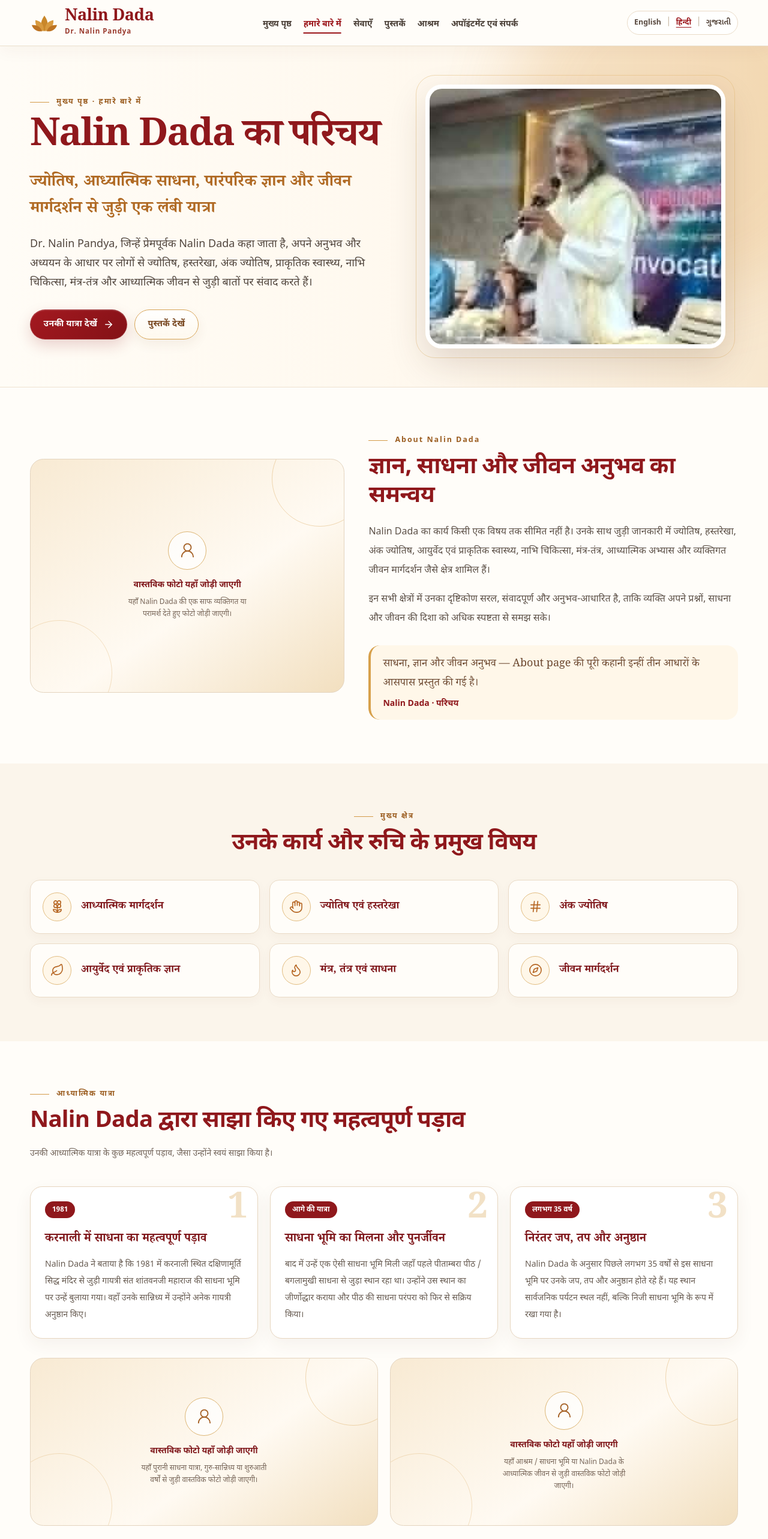
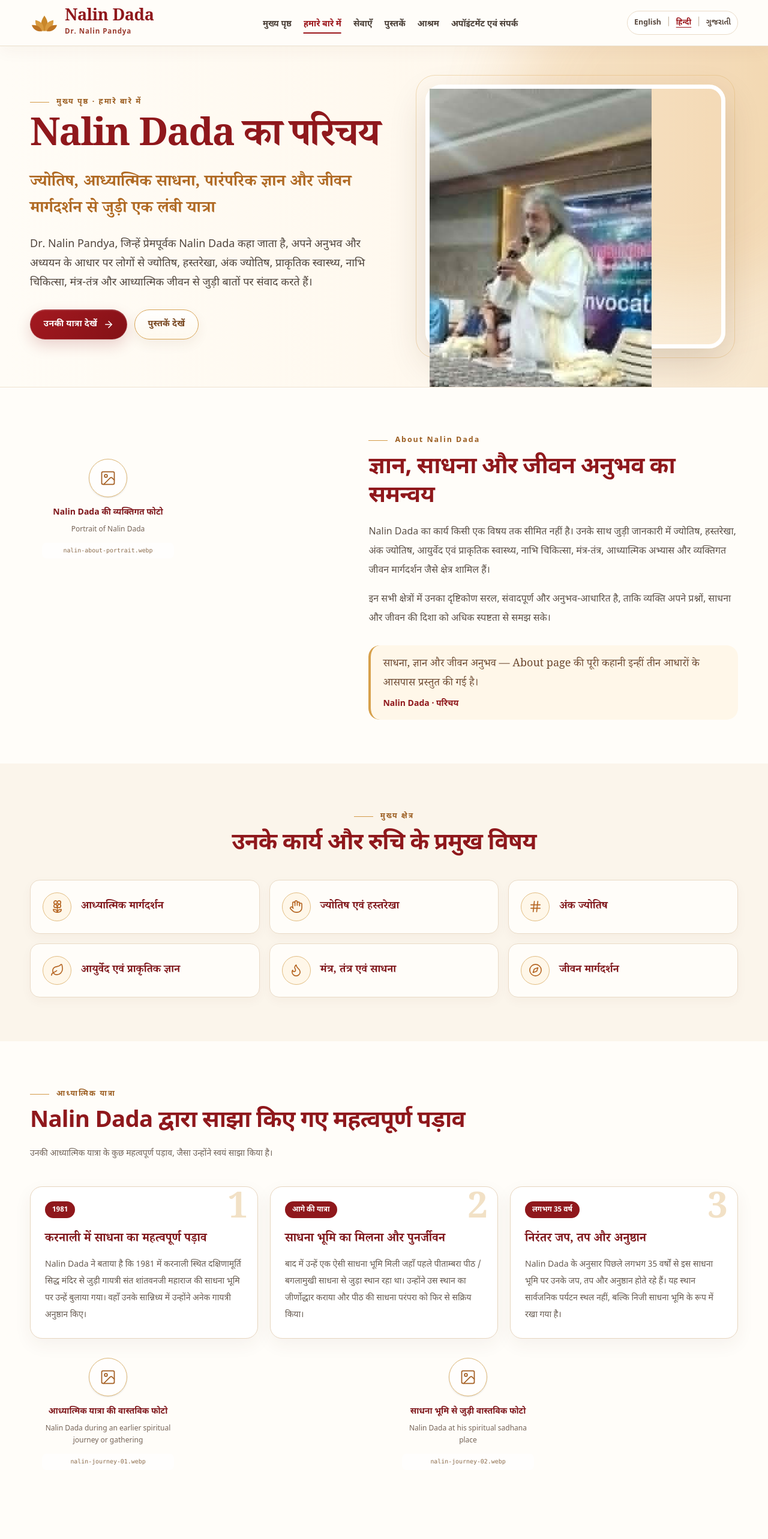
Before and after one commit to dhruvintejani/nalin_dada, a React (Vite) app: page /about in a window 1280 px wide. Shown: the top 2566 px of the page at 60% size. Built offline with nearby package versions, Linux system fonts and the light colour scheme.

Commit message:
Wire About page to reusable media slots

```diff
--- a/src/pages/About.tsx
+++ b/src/pages/About.tsx
@@ -7,10 +7,12 @@ import {
   Hand,
   Hash,
   Heart,
-  Leaf,
-  UserRound,
+  Leaf
 } from "lucide-react";
 import { Link } from "react-router-dom";
+import MediaSlot from "../components/MediaSlot";
+import { media } from "../config/media";
+import { siteConfig } from "../config/site";
 
 const areas = [
   { title: "आध्यात्मिक मार्गदर्शन", icon: Flower2 },
@@ -38,30 +40,6 @@ const journey = [
     text: "Nalin Dada के अनुसार पिछले लगभग 35 वर्षों से इस साधना भूमि पर उनके जप, तप और अनुष्ठान होते रहे हैं। यह स्थान सार्वजनिक पर्यटन स्थल नहीं, बल्कि निजी साधना भूमि के रूप में रखा गया है।",
   },
 ];
-
-const PhotoPlaceholder = ({
-  label,
-  className = "",
-}: {
-  label: string;
-  className?: string;
-}) => (
-  <div
-    className={"relative grid min-h-[280px] place-items-center overflow-hidden rounded-[1.4rem] border border-[#e4d4bf] bg-[linear-gradient(145deg,#f8ead3,#fffaf2_58%,#f2dfbf)] " + className}
-    role="img"
-    aria-label={label}
-  >
-    <div className="absolute -right-10 -top-12 h-40 w-40 rounded-full border border-[#d6a354]/40" />
-    <div className="absolute -bottom-14 -left-10 h-44 w-44 rounded-full border border-[#d6a354]/30" />
-    <div className="relative z-10 max-w-[220px] text-center">
-      <div className="mx-auto grid h-16 w-16 place-items-center rounded-full border border-[#ddb675] bg-white/75 text-[#a45f23]">
-        <UserRound size={29} strokeWidth={1.5} />
-      </div>
-      <p className="mt-4 text-sm font-bold text-[#7f171b]">वास्तविक फोटो यहाँ जोड़ी जाएगी</p>
-      <p className="mt-2 text-xs leading-5 text-[#766457]">{label}</p>
-    </div>
-  </div>
-);
 
 const About = () => (
   <div className="overflow-hidden bg-[#fffdf9]">
@@ -91,10 +69,10 @@ const About = () => (
 
         <div className="relative mx-auto w-full max-w-[500px]">
           <div className="absolute -inset-4 rounded-[2rem] border border-[#e3b86f]/45" />
-          <img
-            src="/images/nalin-speaking.jpg"
-            alt="Nalin Dada speaking at an astrology and spiritual event"
-            className="relative h-[440px] w-full rounded-[1.7rem] border-[7px] border-white object-cover object-[center_27%] shadow-[0_24px_60px_rgba(78,44,22,.17)]"
+          <MediaSlot
+            asset={media.photos.aboutHero}
+            priority
+            className="relative h-[440px] rounded-[1.7rem] border-[7px] border-white shadow-[0_24px_60px_rgba(78,44,22,.17)]"
           />
         </div>
       </div>
@@ -102,9 +80,10 @@ const About = () => (
 
     <section className="section-block">
       <div className="site-shell grid items-center gap-10 lg:grid-cols-[.92fr_1.08fr]">
-        <PhotoPlaceholder
-          label="यहाँ Nalin Dada की एक साफ व्यक्तिगत या परामर्श देते हुए फोटो जोड़ी जाएगी।"
-          className="min-h-[390px]"
+        <MediaSlot
+          asset={media.photos.aboutPortrait}
+          className="min-h-[390px] rounded-[1.4rem]"
+          label="Nalin Dada की व्यक्तिगत फोटो"
         />
 
         <div>
@@ -183,8 +162,16 @@ const About = () => (
         </div>
 
         <div className="mt-8 grid gap-5 md:grid-cols-2">
-          <PhotoPlaceholder label="यहाँ पुरानी साधना यात्रा, गुरु-सान्निध्य या शुरुआती वर्षों से जुड़ी वास्तविक फोटो जोड़ी जाएगी।" />
-          <PhotoPlaceholder label="यहाँ आश्रम / साधना भूमि या Nalin Dada के आध्यात्मिक जीवन से जुड़ी वास्तविक फोटो जोड़ी जाएगी।" />
+          <MediaSlot
+            asset={media.photos.aboutJourneyOne}
+            className="min-h-[300px] rounded-[1.35rem]"
+            label="आध्यात्मिक यात्रा की वास्तविक फोटो"
+          />
+          <MediaSlot
+            asset={media.photos.aboutJourneyTwo}
+            className="min-h-[300px] rounded-[1.35rem]"
+            label="साधना भूमि से जुड़ी वास्तविक फोटो"
+          />
         </div>
       </div>
     </section>
@@ -237,7 +224,7 @@ const About = () => (
                 Nalin Dada से व्यक्तिगत परामर्श के लिए
               </h2>
               <p className="mt-3 max-w-3xl text-sm leading-7 text-[#675b51]">
-                परामर्श केवल अपॉइंटमेंट से होता है। शुल्क ₹1,100 है और कार्यालय में भुगतान किया जाएगा। ऑनलाइन या वीडियो परामर्श उपलब्ध नहीं है।
+                परामर्श केवल अपॉइंटमेंट से होता है। शुल्क {siteConfig.consultationFee} है और कार्यालय में भुगतान किया जाएगा। ऑनलाइन या वीडियो परामर्श उपलब्ध नहीं है।
               </p>
             </div>
             <Link to="/appointment" className="button-primary">
```
